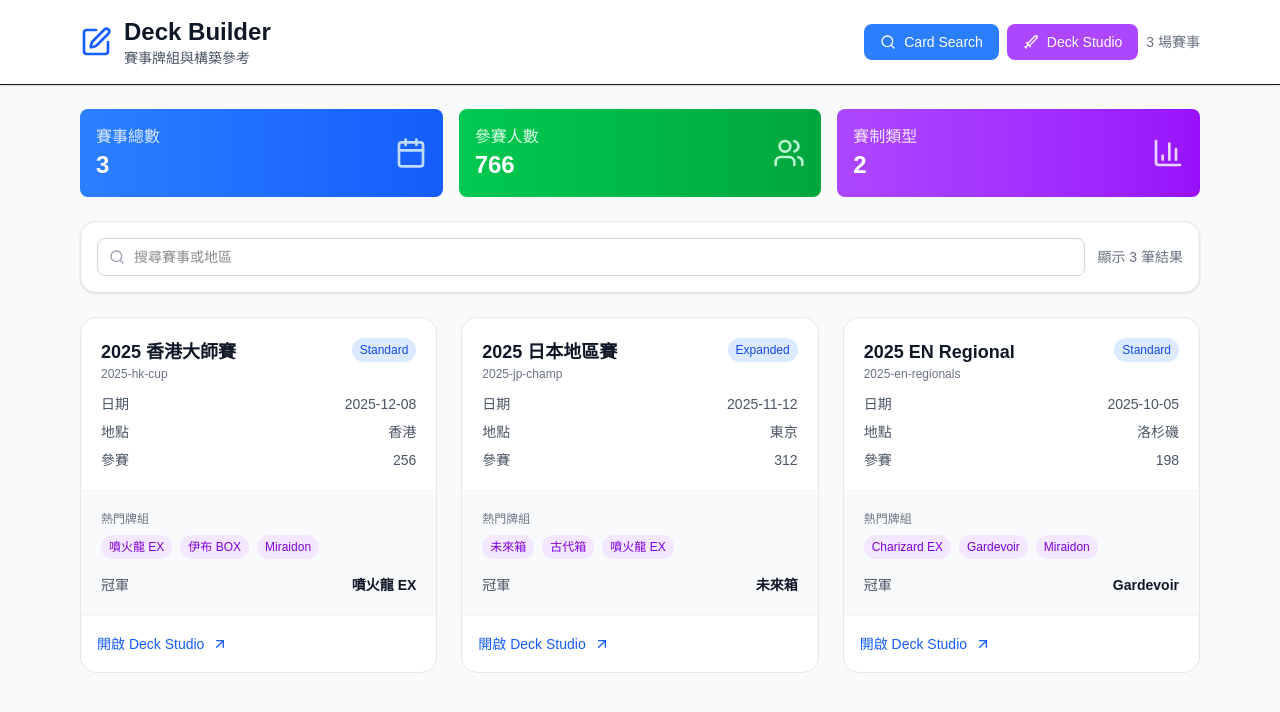
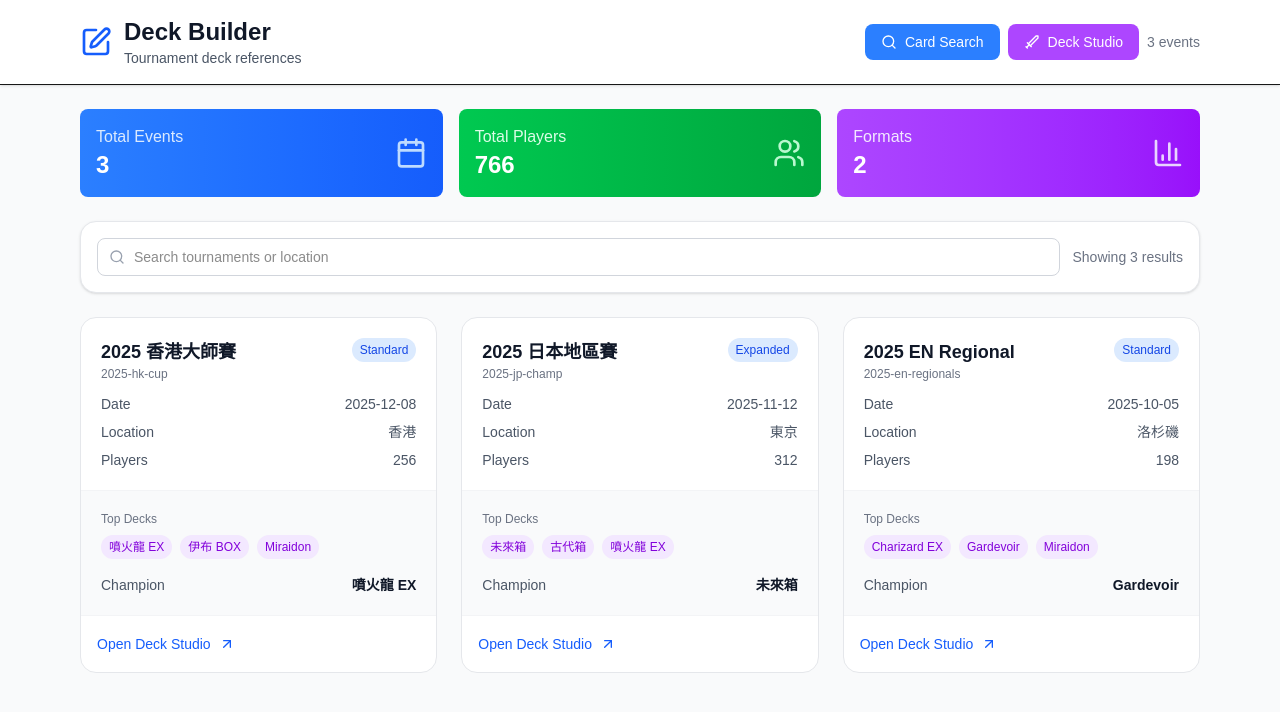
Before and after one commit to NeoSilver997/PTCG_2026, a Next.js app in the folder apps/web/: page /deck-builder/tournaments in a window 1280 px wide. Shown: the top 712 px of the page. Built offline with nearby package versions, Linux system fonts and the light colour scheme.

Commit message:
Use English titles and deck archetype option
Co-authored-by: NeoSilver997 <100549892+NeoSilver997@users.noreply.github.com>

```diff
--- a/apps/web/src/app/deck-builder/tournaments/page.tsx
+++ b/apps/web/src/app/deck-builder/tournaments/page.tsx
@@ -61,7 +61,7 @@ export default function DeckBuilderTournamentsPage() {
               <PenSquare className="h-8 w-8 text-blue-600" />
               <div>
                 <h1 className="text-2xl font-bold text-gray-900">Deck Builder</h1>
-                <p className="text-sm text-gray-600">賽事牌組與構築參考</p>
+                <p className="text-sm text-gray-600">Tournament deck references</p>
               </div>
             </div>
             <div className="flex flex-col sm:flex-row items-start sm:items-center gap-2">
@@ -80,7 +80,7 @@ export default function DeckBuilderTournamentsPage() {
                 <span>Deck Studio</span>
               </Link>
               <div className="text-sm text-gray-500">
-                {tournaments.length} 場賽事
+                {tournaments.length} events
               </div>
             </div>
           </div>
@@ -92,7 +92,7 @@ export default function DeckBuilderTournamentsPage() {
           <div className="bg-gradient-to-r from-blue-500 to-blue-600 text-white p-4 rounded-lg">
             <div className="flex items-center justify-between">
               <div>
-                <p className="text-blue-100">賽事總數</p>
+                <p className="text-blue-100">Total Events</p>
                 <p className="text-2xl font-bold">{tournaments.length}</p>
               </div>
               <Calendar className="h-8 w-8 text-blue-200" />
@@ -101,7 +101,7 @@ export default function DeckBuilderTournamentsPage() {
           <div className="bg-gradient-to-r from-green-500 to-green-600 text-white p-4 rounded-lg">
             <div className="flex items-center justify-between">
               <div>
-                <p className="text-green-100">參賽人數</p>
+                <p className="text-green-100">Total Players</p>
                 <p className="text-2xl font-bold">{totalPlayers}</p>
               </div>
               <Users className="h-8 w-8 text-green-200" />
@@ -110,7 +110,7 @@ export default function DeckBuilderTournamentsPage() {
           <div className="bg-gradient-to-r from-purple-500 to-purple-600 text-white p-4 rounded-lg">
             <div className="flex items-center justify-between">
               <div>
-                <p className="text-purple-100">賽制類型</p>
+                <p className="text-purple-100">Formats</p>
                 <p className="text-2xl font-bold">{formatCount}</p>
               </div>
               <BarChart3 className="h-8 w-8 text-purple-200" />
@@ -123,13 +123,13 @@ export default function DeckBuilderTournamentsPage() {
             <Search className="absolute left-3 top-1/2 -translate-y-1/2 h-4 w-4 text-gray-400" />
             <input
               type="text"
-              placeholder="搜尋賽事或地區"
+              placeholder="Search tournaments or location"
               value={searchTerm}
               onChange={(event) => setSearchTerm(event.target.value)}
               className="w-full pl-9 pr-3 py-2 border border-gray-300 rounded-lg text-sm focus:ring-2 focus:ring-blue-500"
             />
           </div>
-          <div className="text-sm text-gray-500">顯示 {filteredTournaments.length} 筆結果</div>
+          <div className="text-sm text-gray-500">Showing {filteredTournaments.length} results</div>
         </div>
 
         <div className="grid grid-cols-1 md:grid-cols-2 lg:grid-cols-3 gap-6">
@@ -150,21 +150,21 @@ export default function DeckBuilderTournamentsPage() {
                 </div>
                   <div className="text-sm text-gray-600 space-y-2">
                     <div className="flex items-center justify-between">
-                    <span>日期</span>
+                      <span>Date</span>
                       <span className="font-medium">{tournament.date}</span>
                     </div>
                     <div className="flex items-center justify-between">
-                    <span>地點</span>
+                      <span>Location</span>
                       <span className="font-medium">{tournament.location}</span>
                     </div>
                     <div className="flex items-center justify-between">
-                    <span>參賽</span>
+                      <span>Players</span>
                       <span className="font-medium">{tournament.players}</span>
                     </div>
                   </div>
                 </div>
               <div className="p-5 bg-gray-50">
-                <div className="text-xs text-gray-500 mb-2">熱門牌組</div>
+                <div className="text-xs text-gray-500 mb-2">Top Decks</div>
                 <div className="flex flex-wrap gap-2 mb-4">
                   {tournament.topDecks.map((deck, index) => (
                     <span
@@ -176,7 +176,7 @@ export default function DeckBuilderTournamentsPage() {
                   ))}
                 </div>
                 <div className="flex items-center justify-between text-sm">
-                  <span className="text-gray-600">冠軍</span>
+                  <span className="text-gray-600">Champion</span>
                   <span className="font-semibold text-gray-900">{tournament.champion}</span>
                 </div>
               </div>
@@ -185,7 +185,7 @@ export default function DeckBuilderTournamentsPage() {
                   href="/deck-studio"
                   className="inline-flex items-center gap-2 text-sm text-blue-600 hover:text-blue-800"
                 >
-                  開啟 Deck Studio
+                  Open Deck Studio
                   <ArrowUpRight className="h-4 w-4" />
                 </Link>
               </div>
--- a/apps/web/src/app/deck-studio/page.tsx
+++ b/apps/web/src/app/deck-studio/page.tsx
@@ -134,7 +134,7 @@ export default function DeckStudioPage() {
               <Package className="h-8 w-8 text-purple-600" />
               <div>
                 <h1 className="text-2xl font-bold text-gray-900">Deck Studio</h1>
-                <p className="text-sm text-gray-600">管理牌組與構築流程</p>
+                <p className="text-sm text-gray-600">Manage deck building workflows</p>
               </div>
             </div>
             <div className="flex flex-col sm:flex-row items-start sm:items-center gap-2">
@@ -185,7 +185,7 @@ export default function DeckStudioPage() {
             <div className="flex flex-col sm:flex-row sm:items-center sm:justify-between gap-4">
               <div>
                 <h2 className="text-2xl font-bold text-gray-900">Deck Manager</h2>
-                <p className="text-gray-600">Manage your Pokemon TCG decks and collections</p>
+                <p className="text-gray-600">Manage your Pokémon TCG decks and collections</p>
               </div>
               <div className="flex gap-2">
                 <button className="flex items-center space-x-2 px-4 py-2 bg-blue-600 text-white rounded-lg">
@@ -225,7 +225,7 @@ export default function DeckStudioPage() {
                   type="text"
                   value={searchTerm}
                   onChange={(event) => setSearchTerm(event.target.value)}
-                  placeholder="搜尋牌組"
+                  placeholder="Search decks"
                   className="flex-1 text-sm focus:outline-none"
                 />
               </div>
@@ -280,7 +280,7 @@ export default function DeckStudioPage() {
                     <div className="grid grid-cols-3 gap-2 text-center">
                       <div className="bg-blue-50 rounded-lg p-2">
                         <div className="text-lg font-bold text-blue-600">{deck.pokemonCount}</div>
-                        <div className="text-xs text-blue-600">Pokémon</div>
+                        <div className="text-xs text-blue-600">Pokemon</div>
                       </div>
                       <div className="bg-green-50 rounded-lg p-2">
                         <div className="text-lg font-bold text-green-600">{deck.trainerCount}</div>
@@ -371,7 +371,7 @@ export default function DeckStudioPage() {
                   <label className="block text-xs font-medium text-gray-700 mb-1">Deck Name</label>
                   <input
                     type="text"
-                    placeholder="例如：噴火龍 EX"
+                  placeholder="e.g. Charizard EX"
                     className="w-full px-3 py-2 border border-gray-300 rounded-lg text-sm"
                   />
                 </div>
@@ -390,6 +390,7 @@ export default function DeckStudioPage() {
                     <option value="CONTROL">Control</option>
                     <option value="COMBO">Combo</option>
                     <option value="TOOLBOX">Toolbox</option>
+                    <option value="OTHER">Other</option>
                   </select>
                 </div>
               </div>
```
Also changed, not shown: 1 other file (tests, documents, lock files or other folders). Lines whose indentation alone changed are shown as unchanged.
